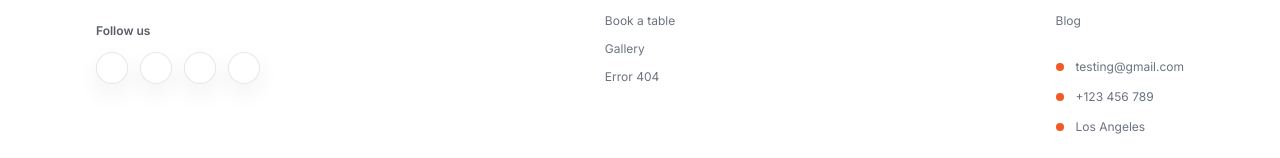
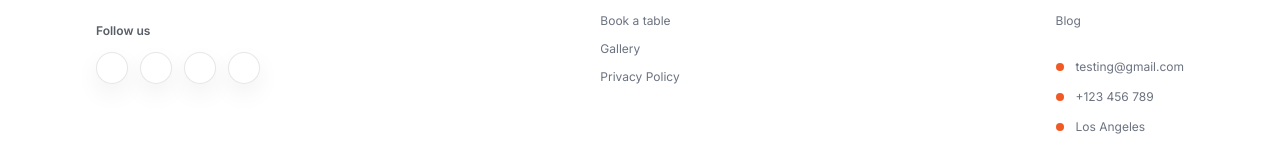
Before and after one commit to Boanerges-Tech/evalasting, a React (Vite) app: page /menu in a window 1280 px wide. Shown: the part 3729-3887 px from the top of the page. Built offline with nearby package versions, Linux system fonts and the light colour scheme.

Commit message:
initial commit

```diff
--- a/src/components/layout/Footer.jsx
+++ b/src/components/layout/Footer.jsx
@@ -14,7 +14,7 @@ const menuLinks = [
   { label: "About", href: "/about" },
   { label: "Book a table", href: "#book" },
   { label: "Gallery", href: "#gallery" },
-  { label: "Error 404", href: "#" },
+  { label: "Privacy Policy", href: "#" },
 ];
 
 const cmsLinks = [
```
